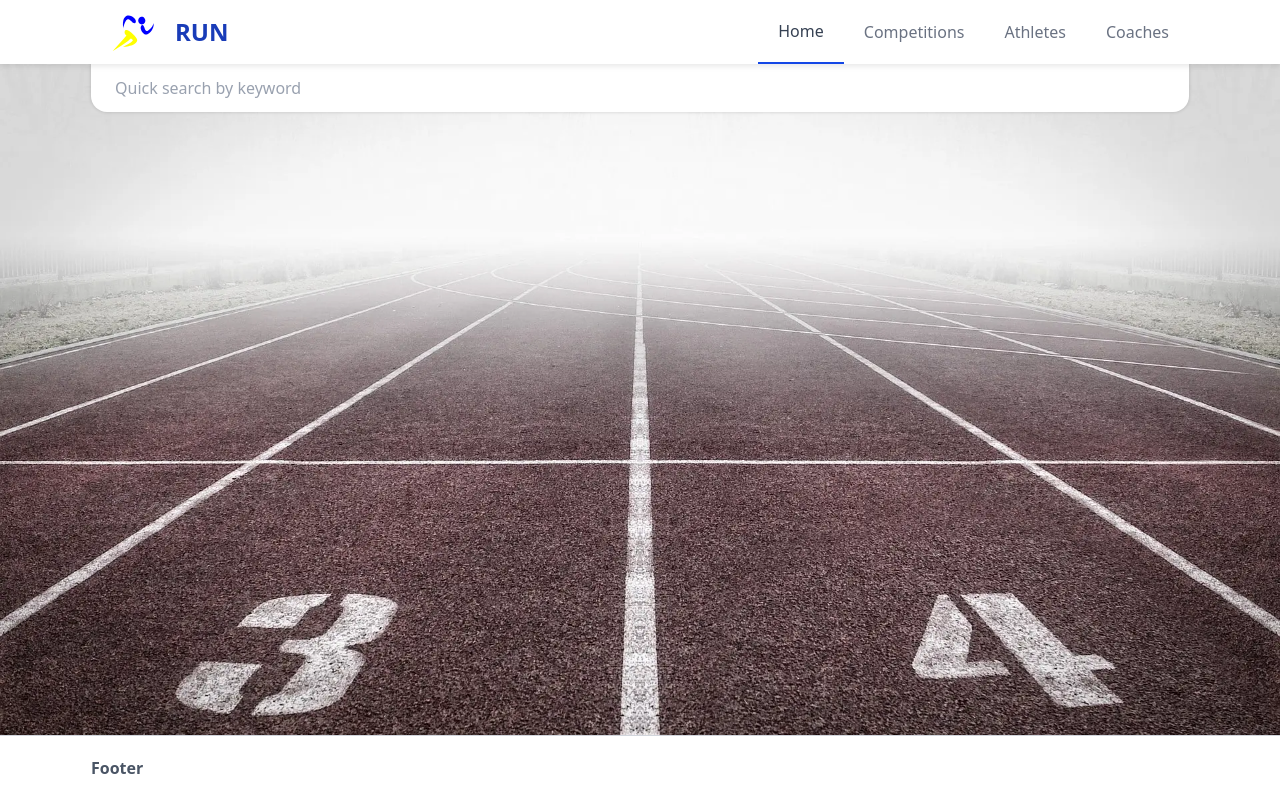
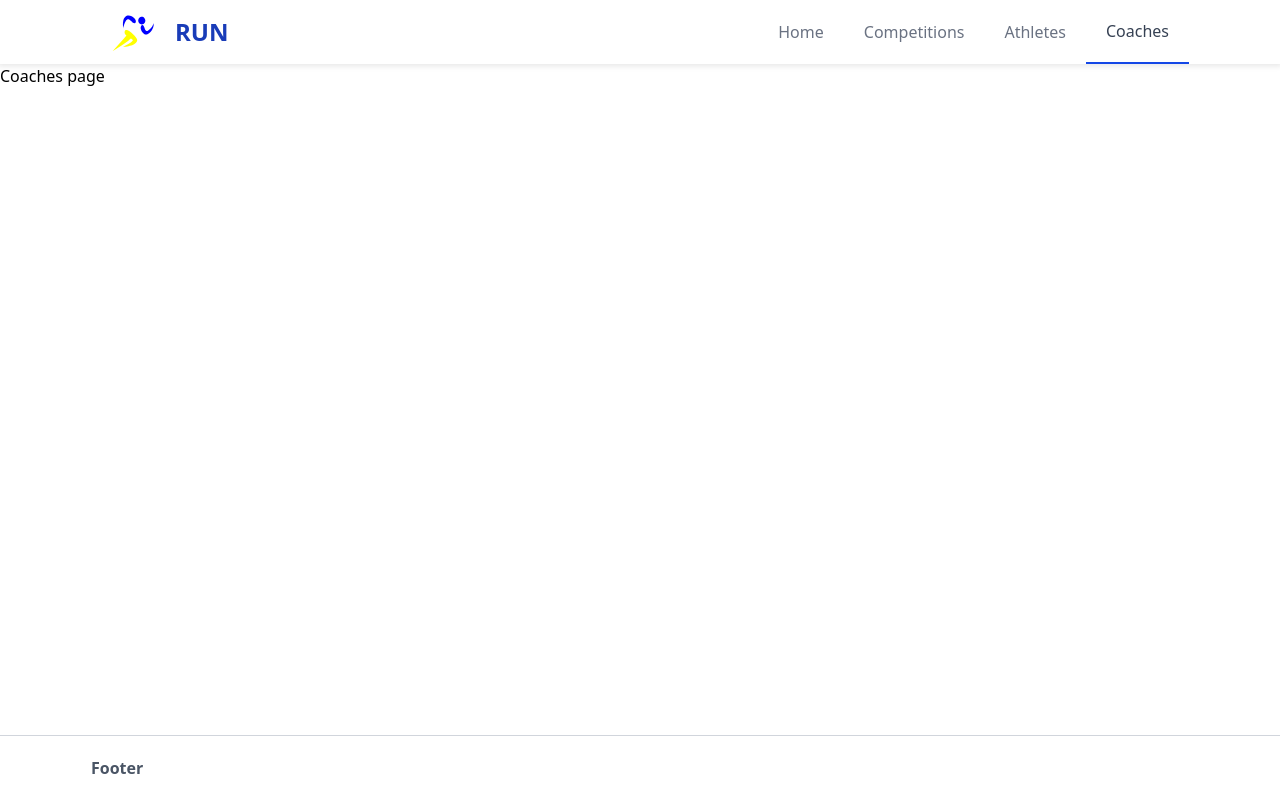
Before and after one commit to spalnique/runner, a React (Vite) app: page /coaches in a window 1280 px wide. Before the commit this address led to /. Built offline with nearby package versions, Linux system fonts and the light colour scheme.

Commit message:
homepage added see more results + styling

```diff
--- a/src/@types/axios.types.ts
+++ b/src/@types/axios.types.ts
@@ -2,16 +2,18 @@ export type SingleResponse<T> = T;
 
 export type PaginatedResponse<T> = {
   content: T[];
-  pageable: {
-    pageNumber: number;
-    pageSize: number;
-    totalElements: number;
-    totalPages: number;
-  };
+  // pageable: {
+  //   pageNumber: number;
+  //   pageSize: number;
+  //   totalElements: number;
+  //   totalPages: number;
+  // };
   number: number;
   first: boolean;
   last: boolean;
   empty: boolean;
+  totalElements: number;
+  totalPages: number;
 };
 
 export type ResponseMeta<T> = Omit<PaginatedResponse<T>, "content">;
--- a/src/components/Navigation/Navigation.tsx
+++ b/src/components/Navigation/Navigation.tsx
@@ -1,62 +1,15 @@
-import { NavLink, useSearchParams } from "react-router";
+import { NavigationItem } from "@components";
+import { routes } from "@constants";
 
 const Navigation = () => {
-  const [searchParams] = useSearchParams();
   return (
     <nav className="h-full">
       <ul className="flex h-full items-stretch text-gray-500">
-        <li>
-          <NavLink
-            to={"/"}
-            className={({ isActive }) =>
-              (isActive
-                ? "border-b-2 border-b-blue-700 font-normal text-gray-700"
-                : "") +
-              " flex h-full items-center justify-center px-5 transition-all hover:bg-blue-700 hover:text-white"
-            }
-          >
-            Home
-          </NavLink>
-        </li>
-        <li>
-          <NavLink
-            to={`/competition?${searchParams.toString()}`}
-            className={({ isActive }) =>
-              (isActive
-                ? "border-b-2 border-b-blue-700 font-normal text-gray-700"
-                : "") +
-              " flex h-full items-center justify-center px-5 transition-all hover:bg-blue-700 hover:text-white"
-            }
-          >
-            Competitions
-          </NavLink>
-        </li>
-        <li>
-          <NavLink
-            to={`/athlete?${searchParams.toString()}`}
-            className={({ isActive }) =>
-              (isActive
-                ? "border-b-2 border-b-blue-700 font-normal text-gray-700"
-                : "") +
-              " flex h-full items-center justify-center px-5 transition-all hover:bg-blue-700 hover:text-white"
-            }
-          >
-            Athletes
-          </NavLink>
-        </li>
-        <li>
-          <NavLink
-            to={`/coach?${searchParams.toString()}`}
-            className={({ isActive }) =>
-              (isActive
-                ? "border-b-2 border-b-blue-700 font-normal text-gray-700"
-                : "") +
-              " flex h-full items-center justify-center px-5 transition-all hover:bg-blue-700 hover:text-white"
-            }
-          >
-            Coaches
-          </NavLink>
-        </li>
+        {Object.entries(routes).map(([name, route]) => (
+          <li key={name}>
+            <NavigationItem name={name} route={route} />
+          </li>
+        ))}
       </ul>
     </nav>
   );
--- /dev/null
+++ b/src/components/NavigationItem/NavigationItem.tsx
@@ -0,0 +1,21 @@
+import { NavLink, useSearchParams } from "react-router";
+
+type NavigationItemProps = { name: string; route: string };
+
+const NavigationItem = ({ name, route }: NavigationItemProps) => {
+  const [searchParams] = useSearchParams();
+  const query = searchParams.toString() || "";
+
+  return (
+    <NavLink
+      to={route + query}
+      className={({ isActive }) =>
+        (isActive && "border-b-2 border-b-blue-700 font-normal text-gray-700") +
+        " flex h-full items-center justify-center px-5 capitalize transition-all hover:bg-blue-600 hover:text-white"
+      }
+    >
+      {name}
+    </NavLink>
+  );
+};
+export default NavigationItem;
--- a/src/components/SearchInput/SearchInput.tsx
+++ b/src/components/SearchInput/SearchInput.tsx
@@ -5,7 +5,7 @@ type CompetitionSearchInputProps = InputHTMLAttributes<HTMLInputElement>;
 const SearchInput = ({ className, ...props }: CompetitionSearchInputProps) => {
   return (
     <input
-      className={`px-6 py-3 shadow-[0_0_3px_1px_rgba(0,0,0,0.1)] transition-all outline-none focus-within:shadow-[0_3px_9px_3px_rgba(0,0,0,0.05)] hover:shadow-[0_0_9px_3px_rgba(0,0,0,0.1)] ${className}`}
+      className={`rounded-b-2xl bg-white px-6 py-3 shadow-[0_0_3px_1px_rgba(0,0,0,0.1)] transition-all outline-none placeholder:font-extralight placeholder:text-gray-400 focus-within:shadow-[0_3px_9px_3px_rgba(0,0,0,0.05)] hover:shadow-[0_0_9px_3px_rgba(0,0,0,0.1)] ${className}`}
       {...props}
     />
   );
--- a/src/components/SearchResults/SearchResults.tsx
+++ b/src/components/SearchResults/SearchResults.tsx
@@ -1,21 +1,29 @@
-import { useSearchParams } from "react-router";
+import { Link, useSearchParams } from "react-router";
 
 import { useQuickSearch } from "@hooks";
 
 const SearchResults = () => {
   const [searchParams] = useSearchParams();
 
-  const results = useQuickSearch(searchParams);
+  const results = useQuickSearch();
 
   return (
-    <ul className="my-10 flex h-[calc(100vh-256px)] overflow-hidden rounded-2xl bg-white shadow-[0_0_3px_1px_rgba(0,0,0,0.1)]">
+    <div className="my-10 flex h-[calc(100vh-260px)] flex-col divide-y-2 divide-blue-700 overflow-hidden rounded-2xl bg-white shadow-[0_0_3px_1px_rgba(0,0,0,0.1)]">
+      <ul className="flex divide-x-1 divide-gray-100">
+        {Object.keys(results).map((key) => (
+          <li key={key} className="w-1/3">
+            <span className="flex items-center justify-center py-3 font-extralight text-gray-700 capitalize">
+              {key}
+            </span>
+          </li>
+        ))}
+      </ul>
+      <ul className="flex h-full divide-x-1 divide-gray-100">
         {Object.entries(results).map(([key, { content }]) => (
           <li key={key} className="w-1/3">
-          <span className="flex items-center justify-center border-b-2 border-b-blue-700 py-3 font-extralight text-gray-700 capitalize shadow-[0_3px_9px_3px_rgba(0,0,0,0.05)]">
-            {key}
-          </span>
             {content && (
-            <ul className="flex h-[calc(100%-48px)] flex-col">
+              <>
+                <ul className="flex h-full flex-col divide-y-1 divide-gray-100">
                   {content.map((item) => (
                     <li
                       key={item.id}
@@ -25,10 +33,39 @@ const SearchResults = () => {
                     </li>
                   ))}
                 </ul>
+              </>
             )}
           </li>
         ))}
       </ul>
+      <ul className="flex divide-x-1 divide-gray-100">
+        {Object.entries(results).map(([key, { content, meta, loading }]) => (
+          <li key={key} className="w-1/3">
+            {loading && (
+              <span className="flex items-center justify-center py-3 font-extralight text-gray-700">
+                Searching...
+              </span>
+            )}
+            {meta && meta.totalElements > 5 ? (
+              <Link
+                to={`/${key}?${searchParams.toString()}`}
+                className="flex w-full items-center justify-center bg-blue-700 py-3 font-extralight text-white transition-all hover:bg-blue-600 hover:font-normal hover:text-white"
+              >
+                See more results
+              </Link>
+            ) : !content ? (
+              <span className="flex items-center justify-center py-3 font-extralight text-gray-700">
+                Nothing found
+              </span>
+            ) : (
+              <span className="flex items-center justify-center py-3 font-extralight text-gray-700">
+                No more results available
+              </span>
+            )}
+          </li>
+        ))}
+      </ul>
+    </div>
   );
 };
 export default SearchResults;
--- a/src/components/index.ts
+++ b/src/components/index.ts
@@ -9,3 +9,4 @@ export { default as Icon } from "./Icon/Icon.tsx";
 export { default as Logo } from "./Logo/Logo.tsx";
 export { default as Navigation } from "./Navigation/Navigation.tsx";
 export { default as SearchResults } from "./SearchResults/SearchResults.tsx";
+export { default as NavigationItem } from "./NavigationItem/NavigationItem.tsx";
--- a/src/constants/index.ts
+++ b/src/constants/index.ts
@@ -8,3 +8,10 @@ export const initResponseState = {
 };
 
 export const quickSearchLimit = 5;
+
+export const routes = {
+  home: "",
+  competitions: "competitions",
+  athletes: "athletes",
+  coaches: "coaches",
+};
--- a/src/hooks/useCompetitions.ts
+++ b/src/hooks/useCompetitions.ts
@@ -1,4 +1,5 @@
 import { useEffect, useState } from "react";
+import { useSearchParams } from "react-router";
 
 import { getCompetitions } from "@api";
 import { initResponseState } from "@constants";
@@ -6,7 +7,8 @@ import { Competition, ResponseState } from "@types";
 
 type CompetitionsState = ResponseState<Competition[]>;
 
-export const useCompetitions = (searchParams: URLSearchParams) => {
+export const useCompetitions = () => {
+  const [searchParams] = useSearchParams();
   const [competitions, setCompetitions] =
     useState<CompetitionsState>(initResponseState);
 
--- a/src/hooks/useQuickSearch.ts
+++ b/src/hooks/useQuickSearch.ts
@@ -1,4 +1,5 @@
 import { useEffect, useState } from "react";
+import { useSearchParams } from "react-router";
 
 import { getAthletes, getCoaches, getCompetitions } from "@api";
 import { initResponseState as initial } from "@constants";
@@ -8,7 +9,8 @@ type CompetitionsState = ResponseState<Competition[]>;
 type AthletesState = ResponseState<Athlete[]>;
 type CoachesState = ResponseState<Coach[]>;
 
-export const useQuickSearch = (searchParams: URLSearchParams) => {
+export const useQuickSearch = () => {
+  const [searchParams] = useSearchParams();
   const [competitions, setCompetitions] = useState<CompetitionsState>(initial);
   const [athletes, setAthletes] = useState<AthletesState>(initial);
   const [coaches, setCoaches] = useState<CoachesState>(initial);
--- a/src/pages/Competitions/Competitions.tsx
+++ b/src/pages/Competitions/Competitions.tsx
@@ -12,7 +12,7 @@ import { useCompetitions, useDebounceCall } from "@hooks";
 const Competitions = () => {
   const [searchParams, setSearchParams] = useSearchParams();
 
-  const { content, meta } = useCompetitions(searchParams);
+  const { content, meta } = useCompetitions();
 
   const id = searchParams.get("id");
   const text = searchParams.get("text");
@@ -37,6 +37,7 @@ const Competitions = () => {
   return (
     <main className={`flex grow flex-col gap-5`}>
       <SearchInput
+        key={text}
         defaultValue={text ?? ""}
         placeholder="Search by competition name"
         onChange={debouncedHandleChange}
--- a/src/pages/Homepage/Homepage.tsx
+++ b/src/pages/Homepage/Homepage.tsx
@@ -30,10 +30,11 @@ const Homepage = () => {
     <main className="flex-grow bg-[url('./assets/images/backgrounds/bg-running-track-1920.webp')] bg-cover bg-center bg-no-repeat">
       <section className="container flex flex-col">
         <SearchInput
-          className="rounded-b-2xl bg-white placeholder:font-extralight placeholder:text-gray-400"
+          key={text}
+          defaultValue={text ?? ""}
           placeholder="Quick search by keyword"
           onChange={debouncedHandleChange}
-          defaultValue={text ?? ""}
+          autoFocus
         />
         {text && <SearchResults />}
       </section>
--- a/src/router/Router.tsx
+++ b/src/router/Router.tsx
@@ -6,13 +6,13 @@ const Router = () => {
   return (
     <Routes>
       <Route path="/" element={<Homepage />} />
-      <Route path="/competition" element={<Competitions />} />
+      <Route path="/competitions" element={<Competitions />} />
       <Route
-        path="/athlete"
+        path="/athletes"
         element={<main className="flex-grow">Athletes page</main>}
       />
       <Route
-        path="/coach"
+        path="/coaches"
         element={<main className="flex-grow">Coaches page</main>}
       />
       <Route path="*" element={<Navigate to="/" replace />} />
```
Lines whose indentation alone changed are shown as unchanged.
